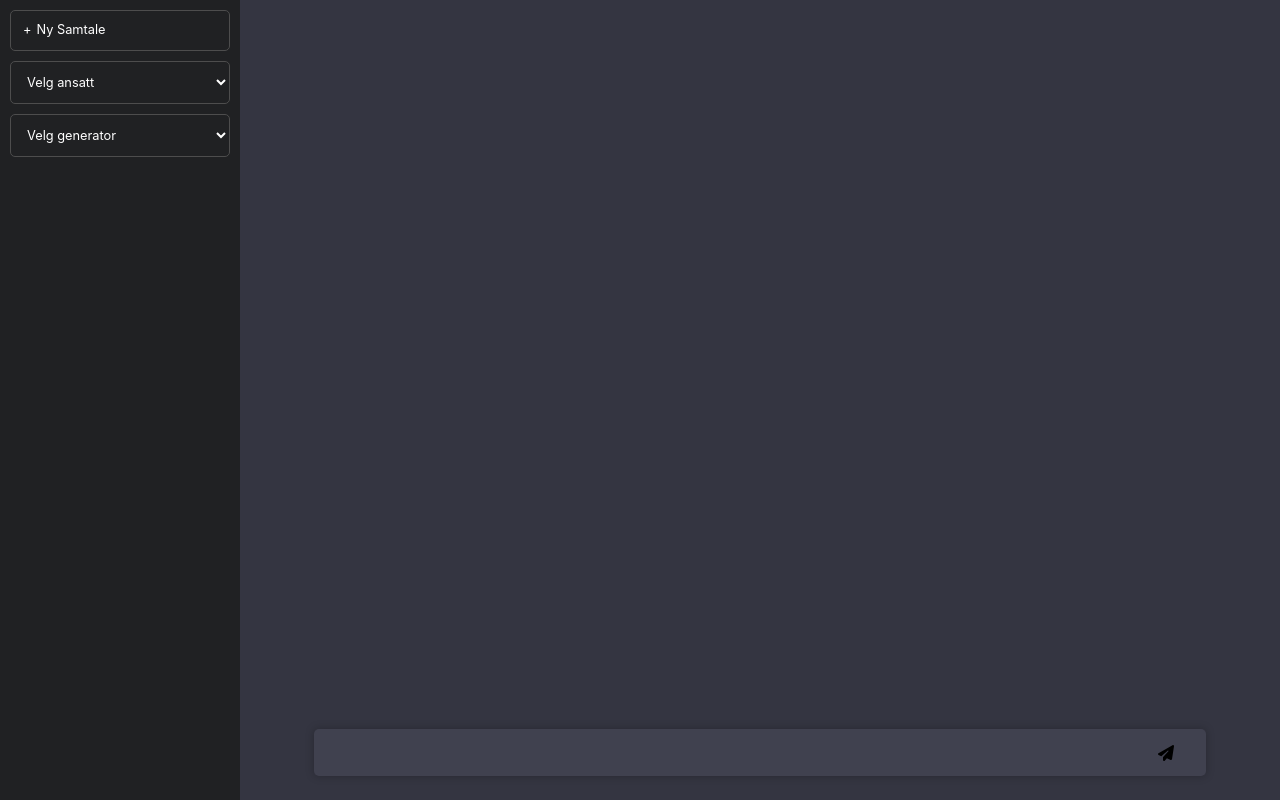
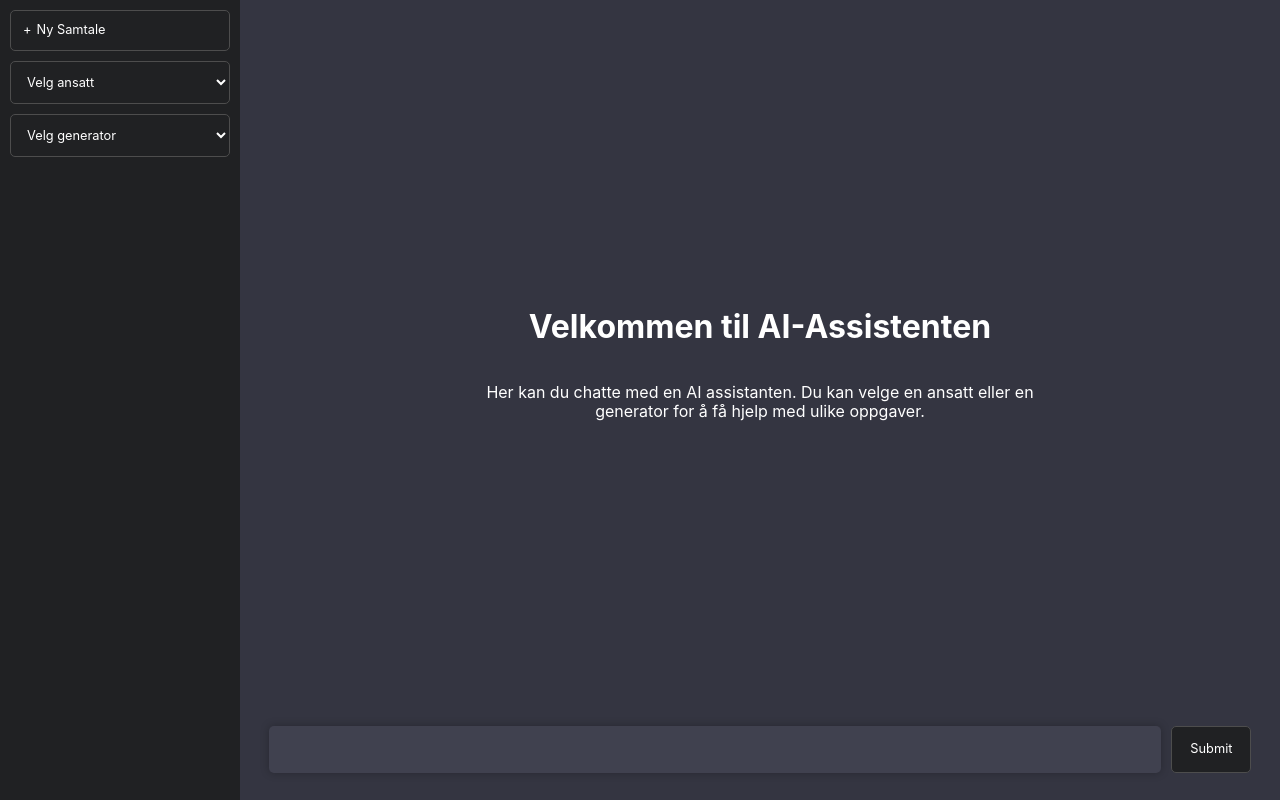
Before and after one commit to waresa/ai-ansatt, a React (Create React App) app in the folder client/: page / in a window 1280 px wide. Built offline with nearby package versions, Linux system fonts and the light colour scheme.

Commit message:
la til nye funksjonalitet

```diff
--- a/client/src/App.css
+++ b/client/src/App.css
@@ -9,8 +9,8 @@
         right: 0;
         left: 0;
     }
+    /* do this on phone */
 
-/* do this on phone */
     @media (max-width: 768px) {
         .App {
             flex-direction: column;
@@ -18,17 +18,14 @@
         .sidemenu {
             width: 100% !important;
         }
-
         .chat-input-textarea {
-        min-width: 100%;
+            max-width: 70% !important;
         }
-
         .chat-input-icon {
             margin-right: 35px !important;
         }
-
         .chat-input-holder {
-        background-image: linear-gradient(to bottom, rgba(255,0,0,0), rgb(32 33 35)) !important;
+            background-image: linear-gradient(to bottom, rgba(255, 0, 0, 0), rgb(32 33 35)) !important;
         }
     }
 
@@ -36,13 +33,31 @@
         background-color: #202123;
     }
 
+    .info {
+        display: flex;
+        flex-direction: column;
+        justify-content: center;
+        align-items: center;
+        width: 100%;
+        height: 100%;
+        padding: 10px;
+        transition: all 0.2s ease;
+    }
+
+    .info>p {
+        width: 60%;
+        text-align: center;
+    }
+
+    .ex {
+        color: rgb(141, 141, 141);
+    }
 
     .sidemenu {
         width: 240px;
         background-color: #202123;
         padding: 10px;
     }
-
 
     .sidemenu-btn {
         padding: 12px;
@@ -70,8 +85,30 @@
         outline: none;
     }
 
+    .submit-btn {
+        background-color: #202123;
+        padding: 12px;
+        border: 1px solid rgb(77, 77, 77);
+        border-radius: 5px;
+        color: white;
+        text-align: center;
+        transition: 0.2s ease all;
+        font-size: 0.8rem;
+        cursor: pointer;
+        width: 80px;
+        outline: none;
+        margin-left: 10px;
+        height: 47px;
+        transform: translateY(-3px);
+    }
+
     .sidemenu-select:hover,
     .sidemenu-btn:hover {
+        background-color: rgb(255, 255, 255, 0.2);
+        color: #202123;
+    }
+
+    .submit-btn:hover {
         background-color: rgb(255, 255, 255, 0.1);
     }
 
@@ -94,26 +131,7 @@
         right: 0;
         margin: auto;
         color: white;
-    background-image: linear-gradient(to bottom, rgba(255,0,0,0), rgba(52, 53, 65, 1));
-
-}
-
-.chat-input-icon {
-    height: 1.5rem;
-    width: 1.5rem;
-    padding: 4px;
-    position: absolute;
-    box-sizing:border-box;
-    top:50%;
-    right:2px;
-    transform: translateY(-50%);
-    margin-right: 100px;
-    cursor: pointer;
-    border-radius: 5px;
-}
-
-.chat-input-icon:hover {
-    background-color: rgba(35, 35, 35, 0.5);
+        background-image: linear-gradient(to bottom, rgba(255, 0, 0, 0), rgba(52, 53, 65, 1));
     }
 
     .chat-input-textarea {
@@ -166,8 +184,6 @@
         padding-left: 40px;
         padding-right: 40px;
     }
-
-
     /* .container-2 {
     display: flex;
     flex-direction: column;
--- a/client/src/App.js
+++ b/client/src/App.js
@@ -11,9 +11,19 @@ function App() {
   const [chatLog, setChatLog] = useState([]);
   const [ansatt, setAnsatt] = useState("");
   const [generator, setGenerator] = useState("");
+  const [toLanguage, setToLanguage] = useState("");
 
 function clearChat() {
   setChatLog([]);
+}
+
+function toggleInfo() {
+  const info = document.querySelector('.info');
+  if (info.style.display === 'none') {
+    info.style.display = 'block';
+  } else {
+    info.style.display = 'none';
+  }
 }
 
 // function showNavbar that turns the display of the sidemenu on and off
@@ -55,48 +65,81 @@ function showNavbar() {
           <span>+</span>
           Ny Samtale
         </div>
-        <select className='sidemenu-select' onChange={(e) => {setAnsatt(e.target.value); setGenerator('');}}>
+        <select className='sidemenu-select' value={ansatt} onChange={(e) => {setAnsatt(e.target.value); setGenerator(''); clearChat();}}>
           <option value=''>Velg ansatt</option>
           <option value='markedssjef'>Markedssjef</option>
+          <option value='kundeservice'>Kundeservice</option>
           <option value='seo-spesialist'>SEO Spesialist</option>
           <option value='regnskapsfører'>Regnskapsfører</option>
           <option value='produktansvarlig'>Produktansvarlig</option>
+          <option value='salgsansvarlig'>Salgsansvarlig</option>
           <option value='social media expert'>Social Media Expert</option>
           <option value='juridisk rådgiver'>Juridisk Rådgiver</option>
         </select>
 
-        <select className='sidemenu-select' onChange={(e) => {setGenerator(e.target.value); setAnsatt('')}}>
+        <select className='sidemenu-select' value={generator} onChange={(e) => {setGenerator(e.target.value); setAnsatt(''); clearChat();}}>
           <option value=''>Velg generator</option>
-          <option value='kode gernerator'>Kode Generering</option>
+          <option value='code generator'>Kode Generering</option>
           <option value='content generator'>Content Generering</option>
           <option value='email generator'>Email Generering</option>
-          <option value='tekst omskriver'>Omskriv Tekst</option>
-          <option value='tekstkompressor'>Tekstkompressor</option>
-          <option value='tesktoptimaliserer'>Optimiser Tekst</option>
-          <option value='tekst forenkler for 5. klassinger'>Forenkle Tekst</option>
-          <option value='søknad generator'>Søknad Generator</option>
-          <option value='produkt beskrivelse generator'>Produkt Beskrivelse</option>
-          <option value='produkt ide generator'>Produkt Ide</option>
-          <option value='forretningsplan generator'>Forretningsplan Generator</option>
+          <option value='content spinner'>Innholdsspinning</option>
+          <option value='text summarizer'>Tekstsummering</option>
+          <option value='text optimizer'>Tekstoptimalisering</option>
+          <option value='text simplifier, simplify to a 5th grader level.'>Tekstforenkling</option>
+          <option value='resume generator'>CV-generator</option>
+          <option value='buisness plan generator'>Forretningsplan Generator</option>
         </select>
+{/*
+        <select className='sidemenu-select' onChange={(e) => {setToLanguage(e.target.value); setGenerator(""); setAnsatt("")}}>
+          <option value=''>Oversett Tekst til:</option>
+          <option value='norsk'>Norsk</option>
+          <option value='engelsk'>Engelsk</option>
+          <option value='spansk'>Spansk</option>
+          <option value='fransk'>Fransk</option>
+          <option value='tysk'>Tysk</option>
+          <option value='italiensk'>Italiensk</option>
+          <option value='portugesisk'>Portugisisk</option>
+          <option value='russisk'>Russisk</option>
+          <option value='japansk'>Japansk</option>
+          <option value='kinesisk'>Kinesisk</option>
+          <option value="persisk">Persisk</option>
+        </select> */}
       </aside>
       <section className='chatbox'>
         <div className='chat-log'>
           {chatLog.map((message, index) => (
             <ChatMessage key = {index} message={message} />
           ))}
+          {ansatt === "" && generator === "" && <div className='info'> <h1>Velkommen til AI-Assistenten</h1><p>Her kan du chatte med en AI assistanten. Du kan velge en ansatt eller en generator for å få hjelp med ulike oppgaver.</p></div>}
+          {ansatt === "markedssjef" && <div className='info'> <h1>Markedssjef</h1>
+          <p>Som Markedssjef kan jeg hjelpe deg å utvikle og implementere markedsstrategier for å fremme et produkt, en tjeneste eller et merke.</p>
+          <p><span className='ex'>Eksempel spørsmål:</span> Gi meg en strategi for å øke merkevarebevisstheten i det nye markedsområdet.</p></div>}
+          {ansatt === "seo-spesialist" && <div className='info'> <h1>SEO Spesialist</h1><p>En SEO-spesialist kan jeg hjelpe deg å forbedre synligheten til din nettside i søkemotorer som Google. Jeg kan lære deg teknikker for SEO som kan hjelpe deg å rangere høyere i søkeresultatene og få mer relevant trafikk.</p>
+          <p><span className='ex'>Eksempel spørsmål: </span>Hva er de viktigste faktorene for å rangere høyt på Google?</p></div>}
+          {ansatt === "regnskapsfører" && <div className='info'> <h1>Regnskapsfører</h1><p>Som regnskapsfører kan jeg hjelpe deg med å holde orden på bedriftens økonomi. Jeg kan hjelpe deg med å lage budsjett, regnskap og rapporter.</p><p><span className='ex'>Eksempel spørsmål: </span>Hvordan kan jeg optimalisere min bedrifts økonomiske rapportering for å forbedre vår økonomiske stilling?</p></div>}
+          {ansatt === "produktansvarlig" && <div className='info'> <h1>Produktansvarlig</h1><p>Som produktansvarlig kan jeg hjelpe deg med å utvikle og lansere nye produkter. Jeg kan hjelpe deg med å identifisere markedsmuligheter, utvikle produkter og lansere dem.</p><p><span className='ex'>Eksempel spørsmål: </span>Hvordan kan jeg lage en produktstrategi for å øke salget?</p></div>}
+          {ansatt === "kundeservice" && <div className='info'> <h1>Kundeservice</h1><p>Som kundeservice kan jeg hjelpe deg med å svare på spørsmål fra kunder. Jeg kan hjelpe deg med å svare på spørsmål om produkter, tjenester, priser og levering.</p><p><span className='ex'>Eksempel spørsmål: </span>Hva skal jeg si til en kunde som er ikke fornøyd med varen sin?</p></div>}
+          {ansatt === "salgsansvarlig" && <div className='info'> <h1>Salgsansvarlig</h1><p>Som salgsansvarlig kan jeg hjelpe deg med å utvikle og implementere salgsstrategier for å øke salget. Jeg kan hjelpe deg med å identifisere markedsmuligheter, utvikle salgsstrategier og implementere dem.</p><p><span className='ex'>Eksempel spørsmål: </span>Hvordan kan jeg øke salget i det nye sko markedet?</p></div>}
+          {ansatt === "social media expert" && <div className='info'> <h1>Social Media Expert</h1><p>Som Social Media Expert kan jeg hjelpe deg med å utvikle og implementere sosiale mediestrategier for å øke salget. Jeg kan hjelpe deg med å identifisere markedsmuligheter, utvikle sosiale mediestrategier og implementere dem.</p><p><span className='ex'>Eksempel spørsmål: </span>Hvilken type innlegg er best innen fitness markedet?</p></div>}
+          {ansatt === "juridisk rådgiver" && <div className='info'> <h1>Juridisk Rådgiver</h1><p>Som juridisk rådgiver kan jeg hjelpe deg med å utvikle og implementere juridiske strategier for å beskytte bedriften din. Jeg kan hjelpe deg med å identifisere juridiske risikoer, utvikle juridiske strategier og implementere dem.</p><p><span className='ex'>Eksempel spørsmål: </span>Hvordan kan jeg beskytte bedriften min mot juridiske risikoer?</p></div>}
+
+          {generator === "code generator" && <div className='info'> <h1>Kodegenerering</h1><p>Code Generator kan hjelpe deg med å generere ny kode og hjelpe deg å debugge din kode.</p><p><span className='ex'>Eksempel spørsmål: </span>Lag et JS script som printer ut 1 til 10.</p></div>}
+          {generator === "content generator" && <div className='info'> <h1>Innholdsgenerering</h1><p>Innholdsgenerering kan hjelpe deg med å generere nye innholdsideer og styrke ditt digitale innhold.</p><p><span className='ex'>Eksempel spørsmål: </span>En 200 ord om reisebransjen.</p><p><span className='ex'>Eksempel spørsmål 2: </span>Produktbeskrivelse, tastatur.</p></div>}
+          {generator === "email generator" && <div className='info'> <h1>E-postgenerering</h1><p>E-postgenerering kan hjelpe deg med å generere nye e-postideer og templates.</p><p><span className='ex'>Eksempel spørsmål: </span>Takk kunde for å ha bestilt av oss.</p></div>}
+          {generator === "content spinner" && <div className='info'> <h1>Innholdsspinning</h1><p>Innholdsspinning kan hjelpe deg med å spinne ditt eksisterende innhold og lage nye versjoner av det.</p><p><span className='ex'>Eksempel spørsmål: </span>"Jeg liker å spise pizza"</p></div>}
+          {generator === "text simplifier, simplify to a 5th grader level." && <div className='info'> <h1>Tekstforenkling</h1><p>Tekstforbedring kan hjelpe deg med å forbedre teksten din og gjøre den enklere. Så enkelt at en barn kan skjønne den.</p><p><span className='ex'>Eksempel spørsmål: </span>"Denne løsningen benytter en multithreaded algoritme for å effektivisere databehandlingen og øke ytelsen på systemet"</p></div>}
+          {generator === "text optimizer" && <div className='info'> <h1>Tekstoptimalisering</h1><p>Tekstoptimalisering kan hjelpe deg med å optimalisere teksten din og gjøre den mer effektiv.</p><p><span className='ex'>Eksempel spørsmål: </span>"morgenen jeg gå ut å kjøpe boller til frokost fordi jeg sulten"</p></div>}
+          {generator === "text summarizer" && <div className='info'> <h1>Tekstsummering</h1><p>Tekstsummering kan hjelpe deg med å summere teksten din.</p><p><span className='ex'>Eksempel spørsmål: </span>"Neste år vil det være 100 år siden man første gang kunne se et fly i luften. Flyreiser har blitt en viktig del av livet vårt, og gir oss muligheten til å besøke andre land og kulturer. Men selv om vi har kommet langt siden de første flyreisene, er det fortsatt mye arbeid som må gjøres for å gjøre luftfart mer bærekraftig. Flyreiser har en stor påvirkning på miljøet, og det er viktig at vi jobber for å redusere denne påvirkningen"</p></div>}
+          {generator === "resume generator" && <div className='info'> <h1>CV-generator</h1><p>CV-generator kan hjelpe deg med å generere et nytt CV.</p><p><span className='ex'>Eksempel spørsmål: </span>CV for en 20 år gammel kvinne som søker jobb som designer med X erfaring hos Y.</p></div>}
+          {generator === "buisness plan generator" && <div className='info'> <h1>Forretningsplan Generator</h1><p>Forretningsplan generator kan hjelpe deg med å generere en forretningsplan.</p><p><span className='ex'>Eksempel spørsmål: </span>Startup som skal lage en app for å hjelpe folk med å finne en partner.</p></div>}
 
 
 
         </div>
           <div className='chat-input-holder'>
-            <form onSubmit={handleSubmit}>
+            <form onSubmit={(e) => {handleSubmit(e); toggleInfo();}}>
               <input className='chat-input-textarea' value={input} onChange={e => setInput(e.target.value)} />
-              <div className='chat-input-icon'>
-              <svg xmlns="http://www.w3.org/2000/svg" viewBox="0 0 512 512">
-                <path d="M498.1 5.6c10.1 7 15.4 19.1 13.5 31.2l-64 416c-1.5 9.7-7.4 18.2-16 23s-18.9 5.4-28 1.6L284 427.7l-68.5 74.1c-8.9 9.7-22.9 12.9-35.2 8.1S160 493.2 160 480v-83.6c0-4 1.5-7.8 4.2-10.7l167.6-182.9c5.8-6.3 5.6-16-.4-22s-15.7-6.4-22-.7L106 360.8l-88.3-44.2C7.1 311.3.3 300.7 0 288.9s5.9-22.8 16.1-28.7l448-256c10.7-6.1 23.9-5.5 34 1.4z" />
-              </svg>
-              </div>
+              <input type="submit" className='submit-btn'/>
             </form>
 
           </div>
```
Also changed, not shown: 1 other file (tests, documents, lock files or other folders). Lines whose indentation alone changed are shown as unchanged.
